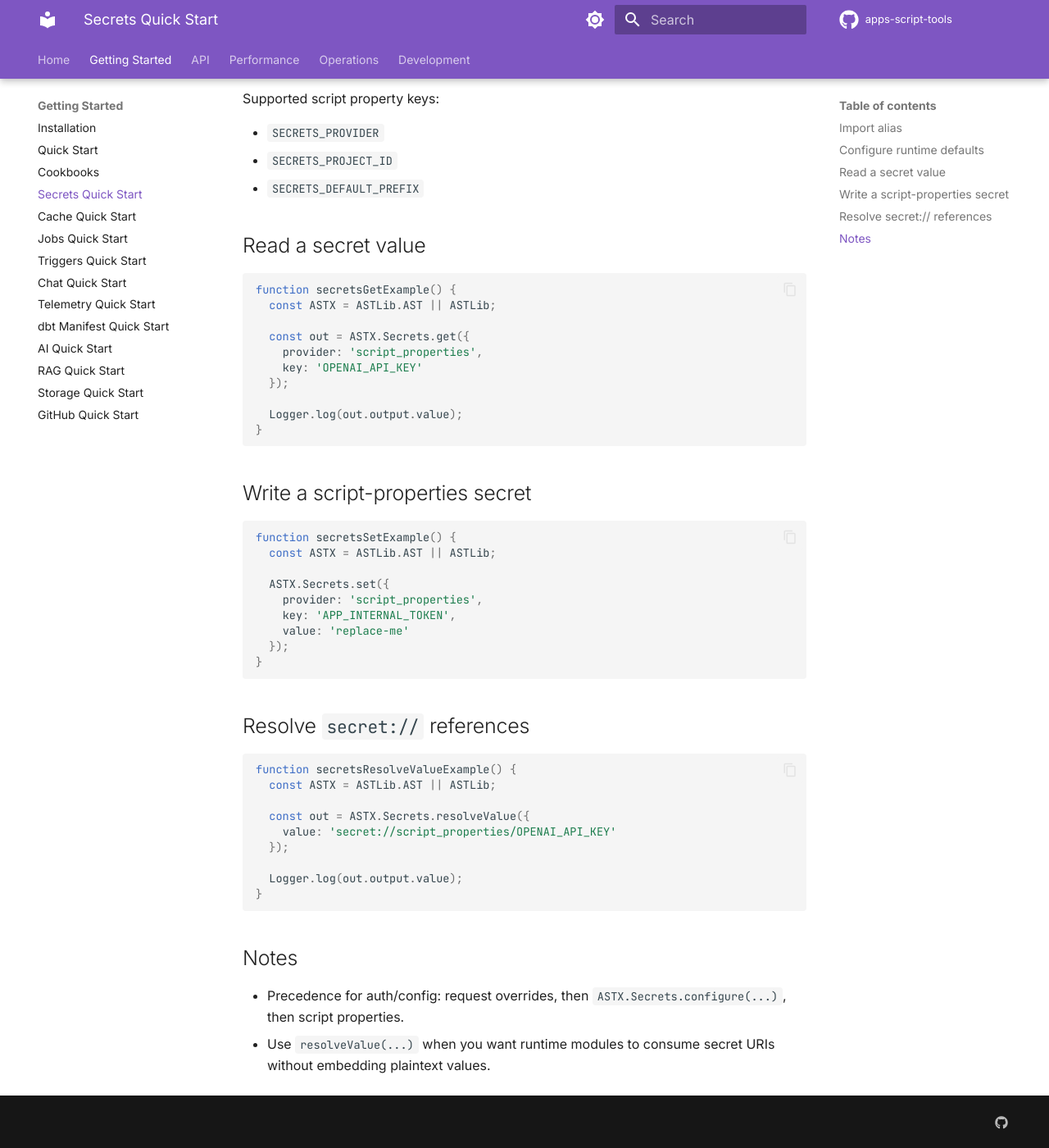
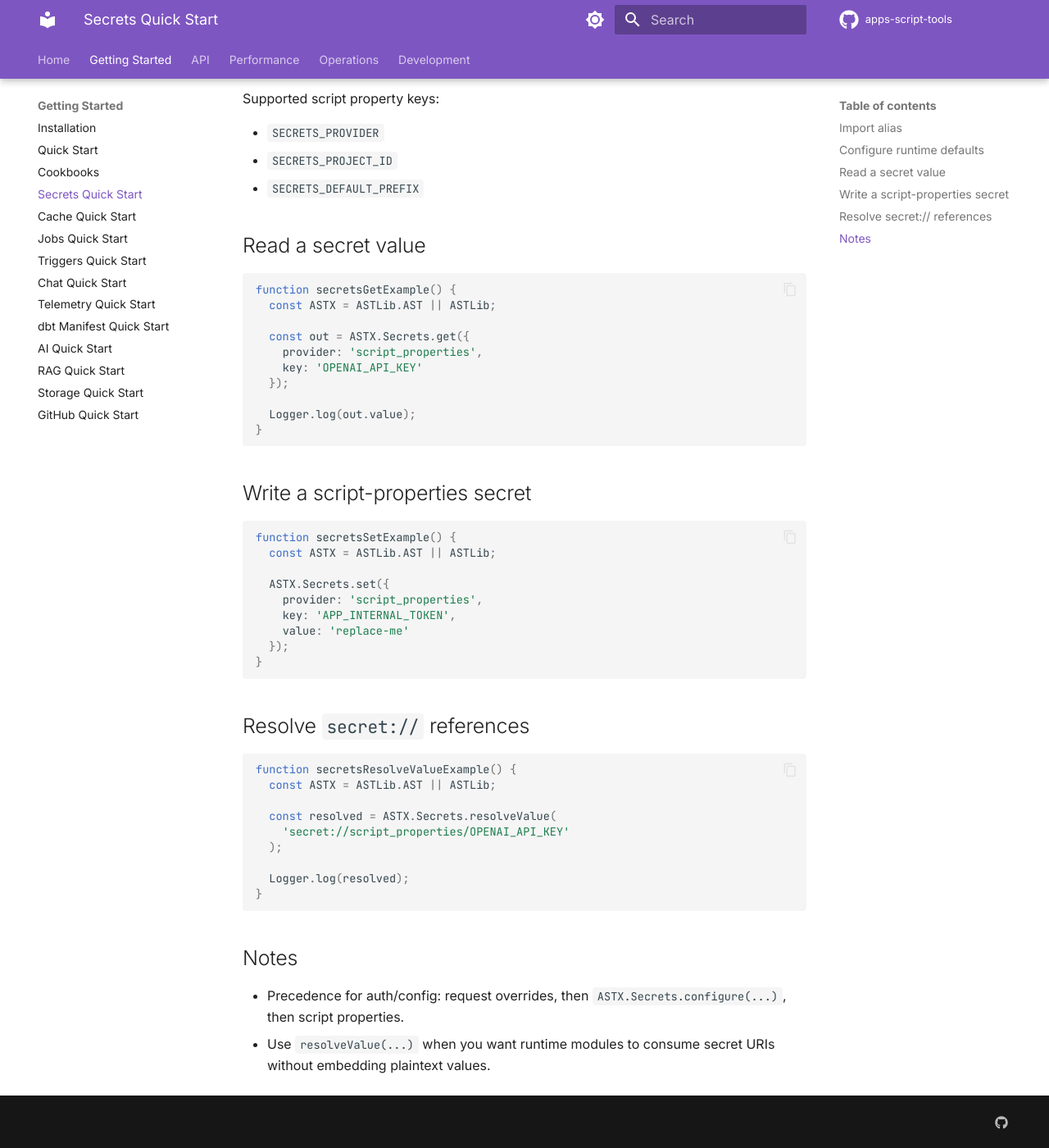
Before and after one commit to joe-broadhead/apps-script-tools, an MkDocs documentation site: the page built from docs/getting-started/secrets-quickstart.md, in a window 1280 px wide and 1400 px high, scrolled down 415 px. Shown: the whole window at 82% size. Built offline with MkDocs 1.6.1 and Material for MkDocs 9.7.7, drawn with Linux system fonts in a browser that asks for light colours; comment, search, counter and statistics services are not loaded.

Commit message:
docs: fix secrets and triggers quickstart API examples

````diff
--- a/docs/getting-started/secrets-quickstart.md
+++ b/docs/getting-started/secrets-quickstart.md
@@ -32,7 +32,7 @@ function secretsGetExample() {
     key: 'OPENAI_API_KEY'
   });
 
-  Logger.log(out.output.value);
+  Logger.log(out.value);
 }
 ```
 
@@ -56,11 +56,11 @@ function secretsSetExample() {
 function secretsResolveValueExample() {
   const ASTX = ASTLib.AST || ASTLib;
 
-  const out = ASTX.Secrets.resolveValue({
-    value: 'secret://script_properties/OPENAI_API_KEY'
-  });
+  const resolved = ASTX.Secrets.resolveValue(
+    'secret://script_properties/OPENAI_API_KEY'
+  );
 
-  Logger.log(out.output.value);
+  Logger.log(resolved);
 }
 ```
 
````
Also changed, not shown: docs/getting-started/triggers-quickstart.md (+1 -1 lines).
